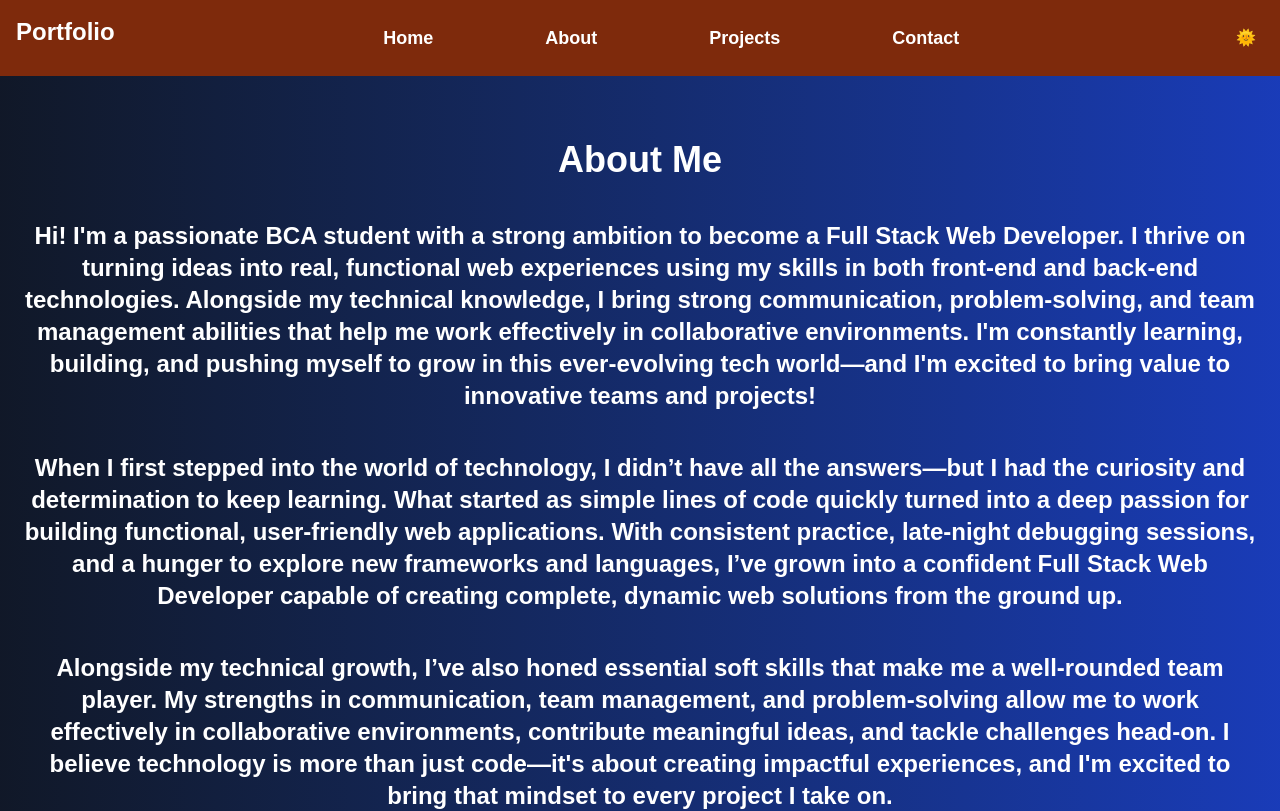
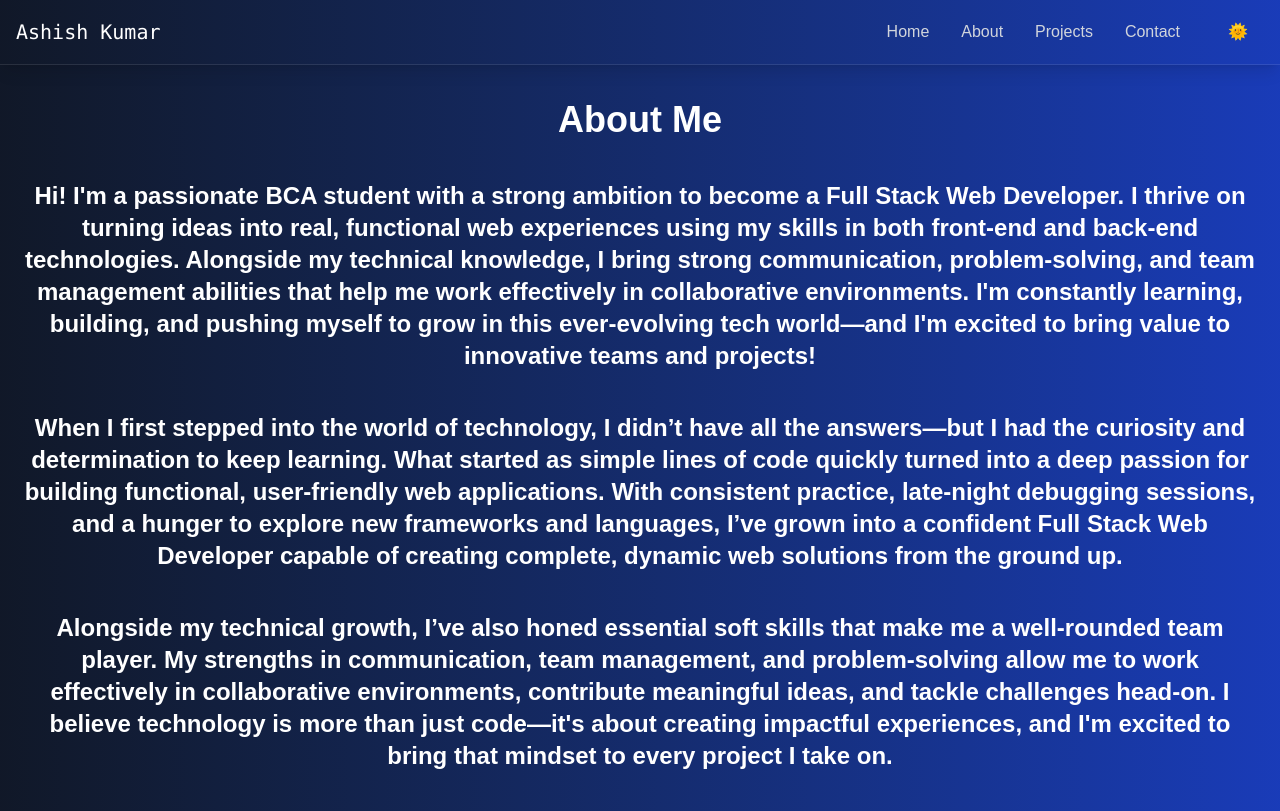
Before and after one commit to Ashish-Kumar-git-design/MyPortfolioProject, a React (Vite) app: page /about in a window 1280 px wide. Shown: the top 811 px of the page. Built offline with nearby package versions, Linux system fonts and the light colour scheme.

Commit message:
seven commit

```diff
--- a/src/Componenets/LoadingScreen.jsx
+++ b/src/Componenets/LoadingScreen.jsx
@@ -20,7 +20,7 @@ const LoadingScreen = ({ onComplete }) => {
     return () => clearInterval(interval);
   }, [onComplete]);
   return (
-    <div className="fixed inset-0 z-50  text-black-100 flex flex-col items-center justify-center">
+    <div className="fixed inset-0 z-50 bg-gray-900 text-white flex flex-col items-center justify-center">
       <div className="mb-4 text-4xl font-mono font-bold">
         {text}
         <span className="animate-blink ml-1">|</span>
--- a/src/Componenets/Navbar.jsx
+++ b/src/Componenets/Navbar.jsx
@@ -1,4 +1,3 @@
-// Navbar.js
 import React, { useState, useEffect } from "react";
 import { Link } from "react-router-dom";
 
@@ -6,12 +5,10 @@ const Navbar = () => {
   const [darkMode, setDarkMode] = useState(false);
   const [isMenuOpen, setIsMenuOpen] = useState(false);
 
-  // Toggle dark mode
   const toggleDarkMode = () => {
     setDarkMode(!darkMode);
   };
 
-  // Apply dark mode to the body
   useEffect(() => {
     if (darkMode) {
       document.body.classList.add("dark");
@@ -21,91 +18,95 @@ const Navbar = () => {
   }, [darkMode]);
 
   return (
-    <nav className="bg-orange-900 p-4 dark:bg-blue-700  ">
-      <div className="max-w-7xl mx-auto   flex flex-wrap justify-between dark:bg-blue-700  ">
-        <div className="text-white text-2xl font-bold dark:bg-blue-700 dark:text-black">
-          <Link to="/">Portfolio</Link>
+    <nav className="fixed w-full top-0 z-40 dark:bg-[rgba(252,250,250,0.8)] bg-[rgba(10,10,10,0.8)]backdrop-blur-lg border-b border-white/10 shadow-lg">
+      <div className="max-w-7xl mx-auto px-4">
+        <div className="flex justify-between items-center h-16">
+          <Link to="/" className="font-mono text-xl text-white dark:text-black">
+            Ashish<span className="text-blue-500"> Kumar</span>
+          </Link>
+
+          {/* Mobile Menu Button */}
+          <div
+            className="w-7 h-5 relative cursor-pointer  z-40 md:hidden dark:text-black text-white"
+            onClick={() => setIsMenuOpen((prev) => !prev)}
+          >
+            {isMenuOpen ? "✖" : "☰"}
           </div>
 
-        {/* Desktop Navigation Links 🔆 */}
-        <div className="hidden  md:flex space-x-20 ">
+          {/* Desktop Links */}
+          <div className="hidden md:flex items-center space-x-8">
             <Link
               to="/"
-            className="text-white text-lg font-semibold relative px-4 py-2 group-hover:text-transparent group-hover:bg-clip-text group-hover:bg-gradient-to-r group-hover:from-pink-500 group-hover:to-blue-500 hover:shadow-xl hover:scale-105 transition-all duration-300 dark:text-black"
+              className="text-gray-300 dark:text-black hover:text-white transition-colors"
             >
               Home
             </Link>
             <Link
               to="/about"
-            className="text-white text-lg font-semibold relative px-4 py-2 group-hover:text-transparent group-hover:bg-clip-text group-hover:bg-gradient-to-r group-hover:from-pink-500 group-hover:to-blue-500 hover:shadow-xl hover:scale-105 transition-all duration-300 dark:text-black"
+              className="text-gray-300 dark:text-black hover:text-white transition-colors"
             >
               About
             </Link>
             <Link
               to="/projects"
-            className="text-white text-lg font-semibold relative px-4 py-2 group-hover:text-transparent group-hover:bg-clip-text group-hover:bg-gradient-to-r group-hover:from-pink-500 group-hover:to-blue-500 hover:shadow-xl hover:scale-105 transition-all duration-300 dark:text-black "
+              className="text-gray-300 dark:text-black hover:text-white transition-colors"
             >
               Projects
             </Link>
             <Link
               to="/contact"
-            //className="text-white text-xl hover:text-gray-300 transition duration-300 dark:text-black"
-            className="text-white text-lg font-semibold relative px-4 py-2 group-hover:text-transparent group-hover:bg-clip-text group-hover:bg-gradient-to-r group-hover:from-pink-500 group-hover:to-blue-500 hover:shadow-xl hover:scale-105 transition-all duration-300 dark:text-black "
+              className="text-gray-300 dark:text-black hover:text-white transition-colors"
             >
               Contact
             </Link>
-        </div>
-
-        {/* Dark Mode Toggle Button */}
+            {/* Dark Mode Toggle */}
             <button
               onClick={toggleDarkMode}
-          className="text-white p-2 rounded-lg hover:bg-gray-700 transition duration-300"
+              className="text-gray-300 px-4 py-2 rounded  text-white hover:bg-blue-600 transition-colors font-medium"
             >
               {darkMode ? "🌙" : "🌞"}
             </button>
-
-        {/* Mobile Hamburger Menu */}
-        <div className="md:hidden">
-          <button
-            onClick={() => setIsMenuOpen(!isMenuOpen)}
-            className="text-white text-2xl dark:text-black"
-          >
-            {isMenuOpen ? "✖" : "☰"}
-          </button>
+          </div>
         </div>
       </div>
 
-      {/* Mobile Menu Links */}
+      {/* Mobile Menu Dropdown */}
       {isMenuOpen && (
-        <div className="md:hidden flex flex-col items-center mt-4 space-y-4">
+        <div className="md:hidden flex flex-col items-center dark:bg-[rgba(252,250,250,0.8)] bg-[rgba(10,10,10,0.95)] backdrop-blur-md p-4 space-y-4 text-white">
           <Link
             to="/"
-            className="text-white hover:text-gray-300 transition duration-300"
+            className="text-gray-300 dark:text-black hover:text-white transition-colors"
             onClick={() => setIsMenuOpen(false)}
           >
             Home
           </Link>
           <Link
             to="/about"
-            className="text-white hover:text-gray-300 transition duration-300"
             onClick={() => setIsMenuOpen(false)}
+            className="text-gray-300 dark:text-black hover:text-white transition-colors"
           >
             About
           </Link>
           <Link
             to="/projects"
-            className="text-white hover:text-gray-300 transition duration-300"
             onClick={() => setIsMenuOpen(false)}
+            className="text-gray-300 dark:text-black hover:text-white transition-colors"
           >
             Projects
           </Link>
           <Link
             to="/contact"
-            className="text-white hover:text-gray-300 transition duration-300"
             onClick={() => setIsMenuOpen(false)}
+            className="text-gray-300 dark:text-black hover:text-white transition-colors"
           >
             Contact
           </Link>
+          <button
+            onClick={toggleDarkMode}
+            className="text-sm px-3 py-2 rounded text-white hover:bg-blue-600 transition-colors font-medium"
+          >
+            {darkMode ? "🌙" : "🌞"}
+          </button>
         </div>
       )}
     </nav>
--- a/src/Pages/About.jsx
+++ b/src/Pages/About.jsx
@@ -41,7 +41,7 @@ const About = () => {
   return (
     <section
       id="about"
-      className="py-16 px-6 bg-gradient-to-r from-gray-900 to-blue-800 text-white dark:from-blue-900 dark:to-yellow-600 dark:text-[#ecc8c8]"
+      className="py-16 px-6 bg-gradient-to-r pt-25 from-gray-900 to-blue-800 text-white dark:from-blue-900 dark:to-yellow-600 dark:text-[#ecc8c8]"
     >
       <div className="max-w-7xl mx-auto">
         <h2 className="text-4xl font-bold text-center mb-10">About Me</h2>
--- a/src/Pages/Contact.jsx
+++ b/src/Pages/Contact.jsx
@@ -66,7 +66,7 @@ const Contact = () => {
               value={formData.message}
               required
               rows={5}
-              className="w-full bg-transparent border border-white dark:border-black rounded px-4 py-3 text-white dark:text-black transition focus:outline-none focus:border-green-300 dark:focus:border-black"
+              className="w-full bg-transparent border border-white dark:border-black rounded px-4 py-3 text-black dark:text-white transition focus:outline-none focus:border-green-300 dark:focus:border-black"
               placeholder="Your Message..."
               onChange={(e) =>
                 setFormData({ ...formData, message: e.target.value })
--- a/src/Pages/Home.jsx
+++ b/src/Pages/Home.jsx
@@ -49,7 +49,8 @@ const Home = () => {
         {/* Left Side: Description */}
         <div className="sm:w-1/2 text-white space-y-6">
           <h1 className="text-3xl sm:text-4xl md:text-5xl font-extrabold leading-tight bg-gradient-to-r from-yellow-300 via-green-500 to-yellow-500 bg-clip-text text-transparent">
-            Hi, I'm <span className="text-yellow-300">{displayText}</span>
+            Hi,
+            <br /> I'm <span className="text-yellow-300">{displayText}</span>
           </h1>
           <p className="text-base sm:text-lg md:text-xl leading-relaxed">
             I am a passionate web developer with experience in building scalable
@@ -65,7 +66,7 @@ const Home = () => {
               Download CV
             </a>
             <a
-              href="/contact"
+              href="http://localhost:5174/contact"
               className="px-6 py-2 rounded-full text-white bg-pink-600 hover:bg-pink-700 transition-all duration-300"
             >
               Contact Me
--- a/src/Pages/Projects.jsx
+++ b/src/Pages/Projects.jsx
@@ -81,7 +81,7 @@ const projects = [
 const Project = () => {
   return (
     <section
-      className="py-16 px-6 dark:bg-gray-100 bg-gradient-to-r from-gray-700 to-indigo-900"
+      className="py-16 px-6 pt-25 dark:bg-gray-100 bg-gradient-to-r from-gray-700 to-indigo-900"
       id="projects"
     >
       <h2 className="text-4xl font-bold text-center mb-12 dark:text-white-900 text-gray-100">
```
Lines whose indentation alone changed are shown as unchanged.
